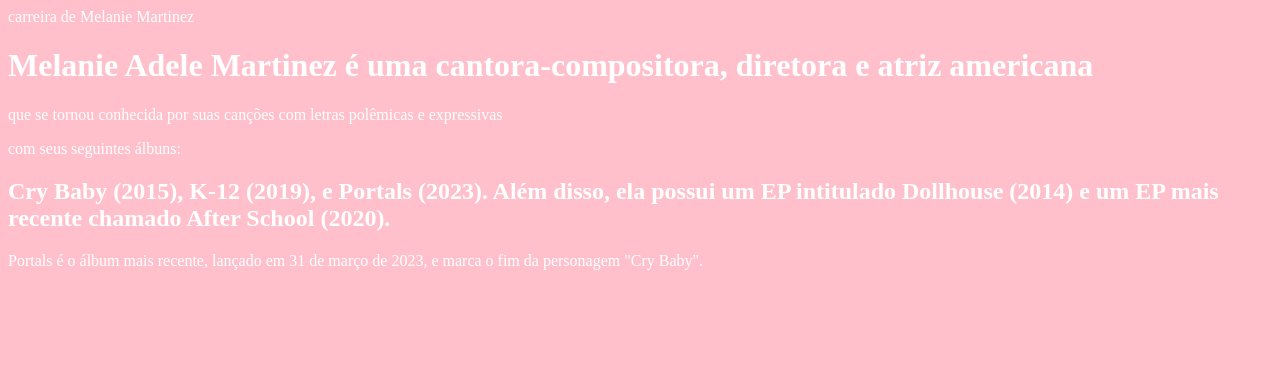
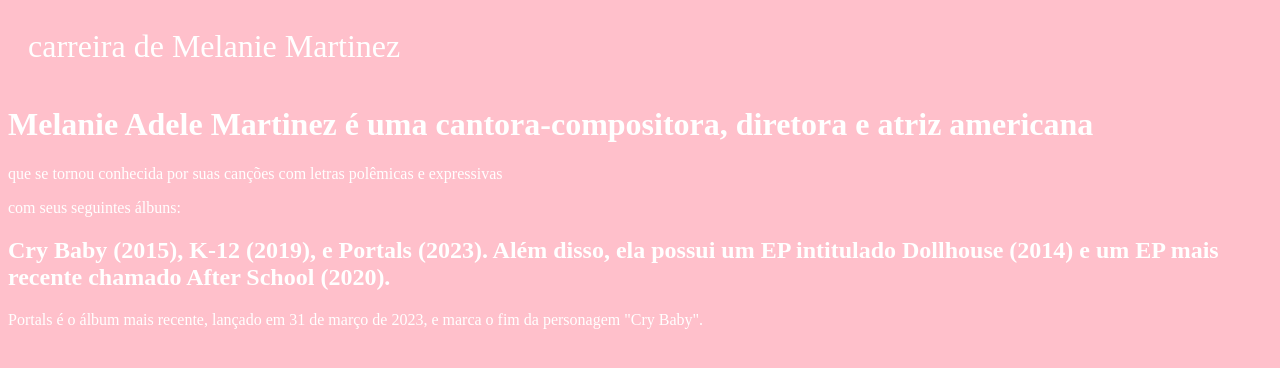
Before and after one commit to anajuliabejes/..., a plain HTML site: page index.html in a window 1280 px wide. Drawn offline with Linux system fonts and the light colour scheme.

Commit message:
Update styles.css
Signed-off-by: anajuliabejes <ana.bejes.sobral@escola.pr.gov.br>

```diff
--- a/styles.css
+++ b/styles.css
@@ -1,4 +1,13 @@
 body {
-    color: white;
-    background: pink;
+color: white;
+background: pink;
 }
+
+header {
+padding: 20px;
+font-size: 32px;
+}
+
+section {
+background: yellow;
+}
```
